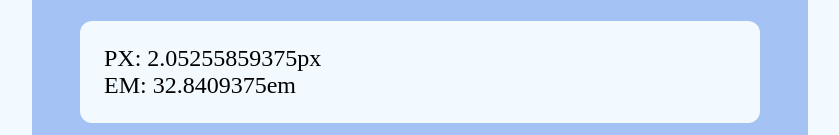
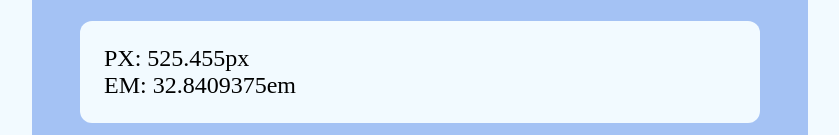
Before and after one commit to MTulaimat/layout-grid-calculator, a plain HTML site: page index.html in a window 1280 px wide. Both pictures are taken after typing "5", "5" into the empty fields and a click on the button "Calculate". Shown: the part 452-587 px from the top of the page, without its empty margins (228-1067 px from the left). Drawn offline with nearby package versions, Linux system fonts and the light colour scheme; a small style sheet from the web is missing.

Commit message:
fix calculation

```diff
--- a/index.html
+++ b/index.html
@@ -42,7 +42,7 @@
             var ems = (COL_WIDTH * colsNum) + (GAP_WIDTH * gapsNum);
 
             resultEM.text(ems + "em");
-            resultPx.text((ems / 16) + "px");
+            resultPx.text((ems * 16) + "px");
         });
 
         resultPx.click(function () {
```
